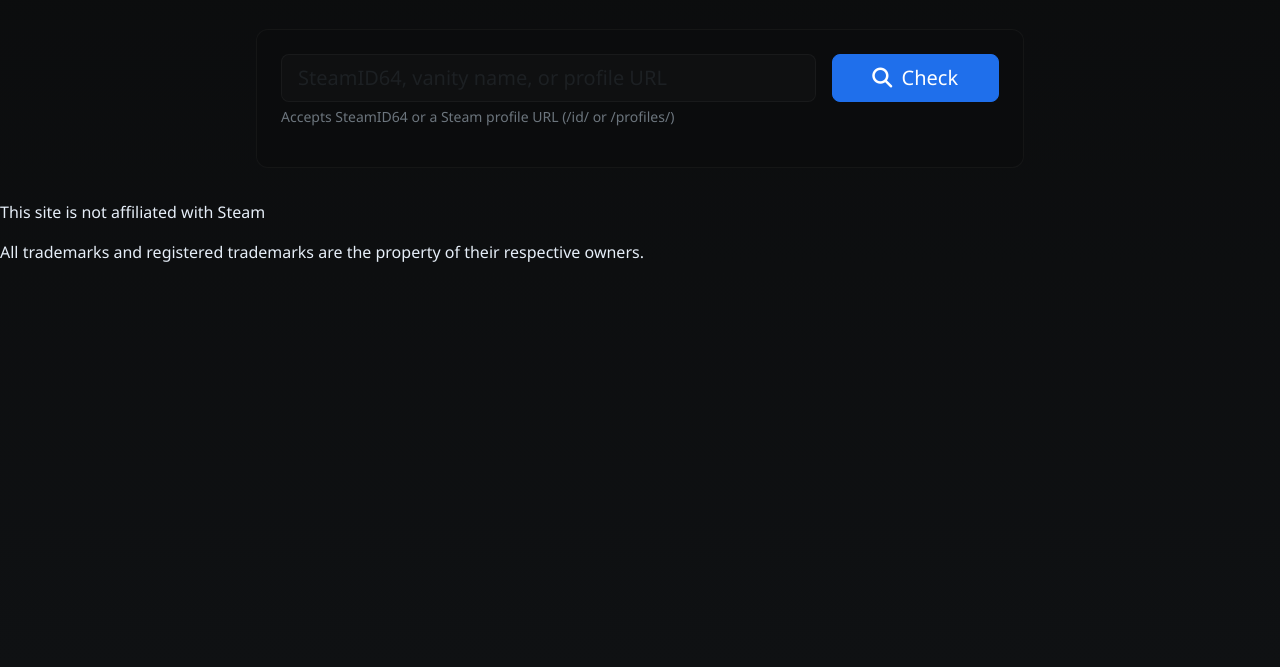
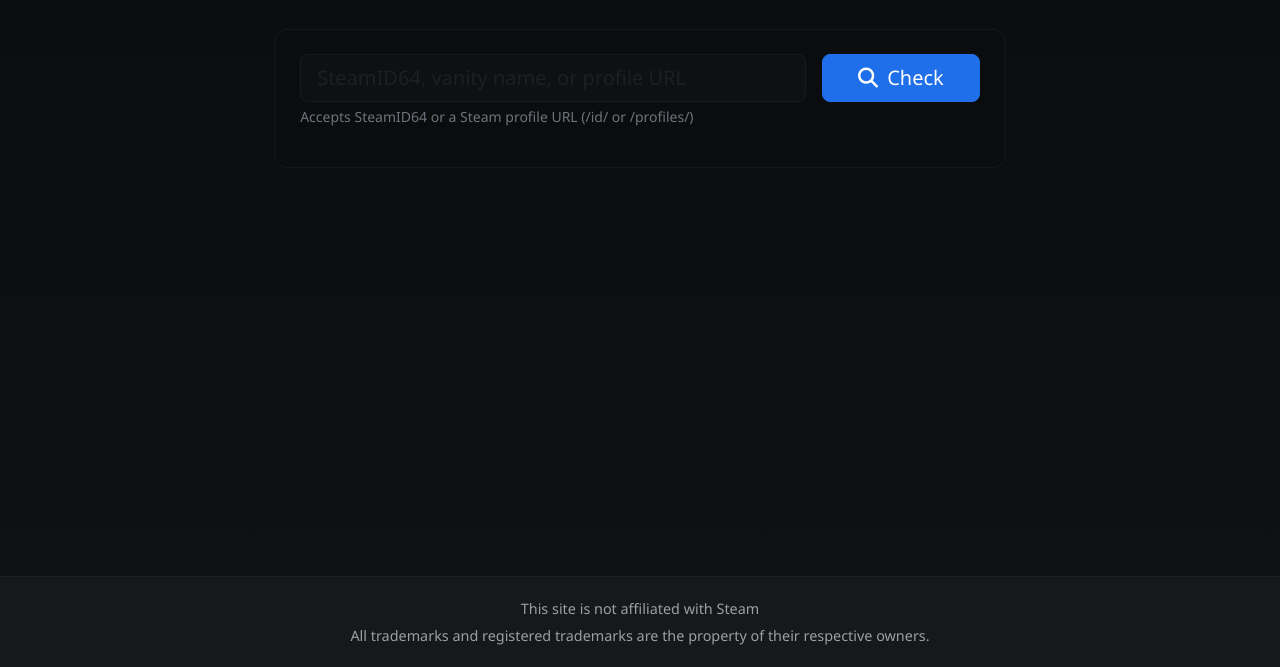
Before and after one commit to Kf637/Steam-Account-Reputation-Check, a website: page index.html in a window 1280 px wide. Shown: the part 133-800 px from the top of the page. Drawn offline with nearby package versions, Linux system fonts and the light colour scheme.

Commit message:
Update style.css

```diff
--- a/style.css
+++ b/style.css
@@ -10,13 +10,22 @@
   --danger: #ff4d4f;
 }
 
+/* Sticky footer layout */
+html, body {
+  height: 100%;
+  margin: 0;
+}
+
 body {
+  display: flex;
+  flex-direction: column;
   background: linear-gradient(180deg, #0b0c0d 0%, #0f1113 100%);
-  min-height: 100vh;
   font-family: "Segoe UI", Tahoma, Geneva, Verdana, sans-serif;
+  color: var(--bs-body-color);
 }
 
 .main-container {
+  flex: 1; /* pushes footer down if page is short */
   max-width: 800px;
   margin: 0 auto;
   padding: 2rem 1rem;
@@ -178,6 +187,19 @@
   color: var(--accent);
 }
 
+/* Footer */
+.footer {
+  background: rgba(255, 255, 255, 0.03);
+  border-top: 1px solid var(--border-color);
+  text-align: center;
+  padding: 1rem 0;
+  color: #9aa0a6;
+  font-size: 0.9rem;
+}
+.footer p {
+  margin: 0.3rem 0;
+}
+
 @media (max-width: 768px) {
   .main-container {
     padding: 1rem 0.5rem;
```
